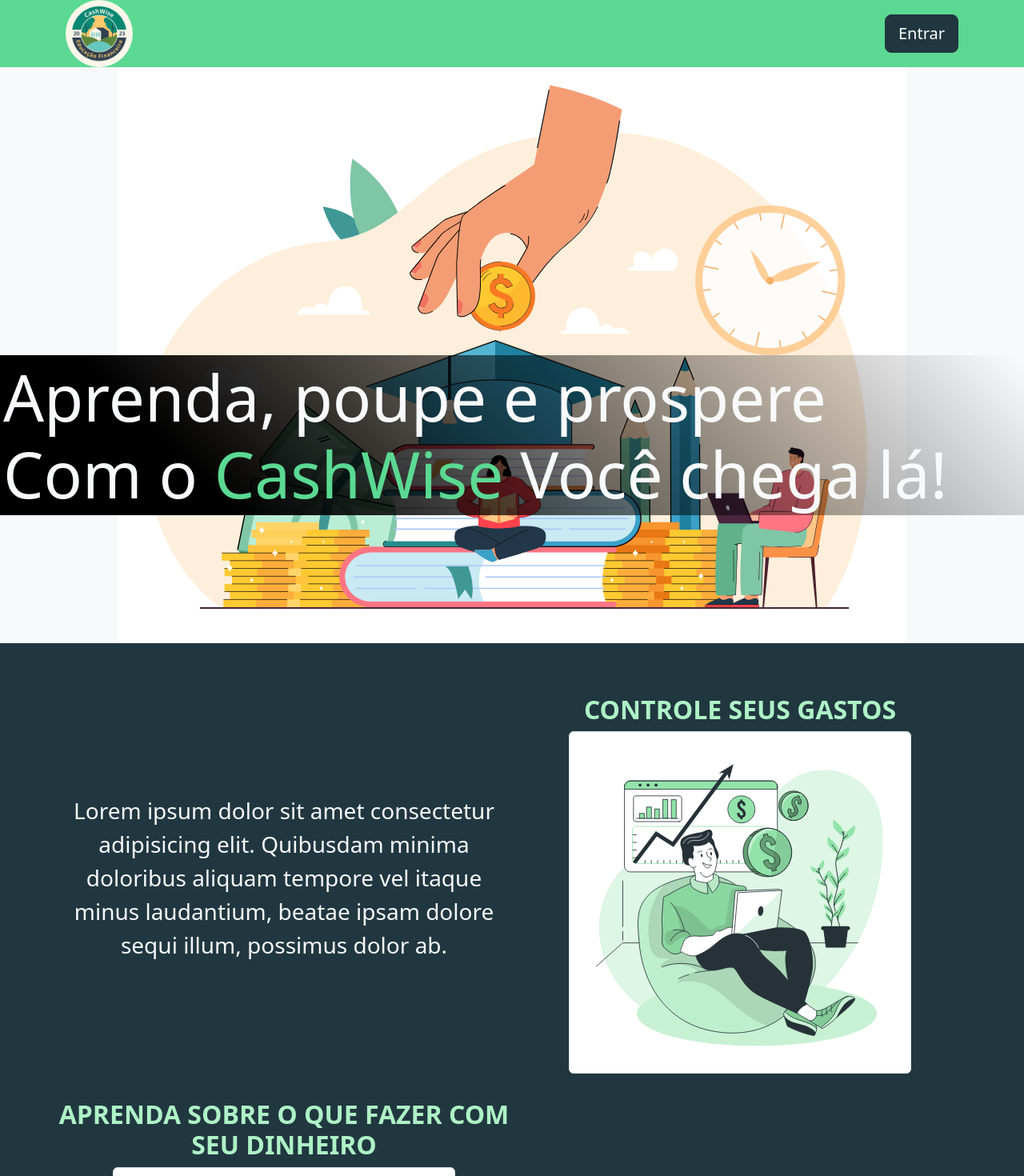
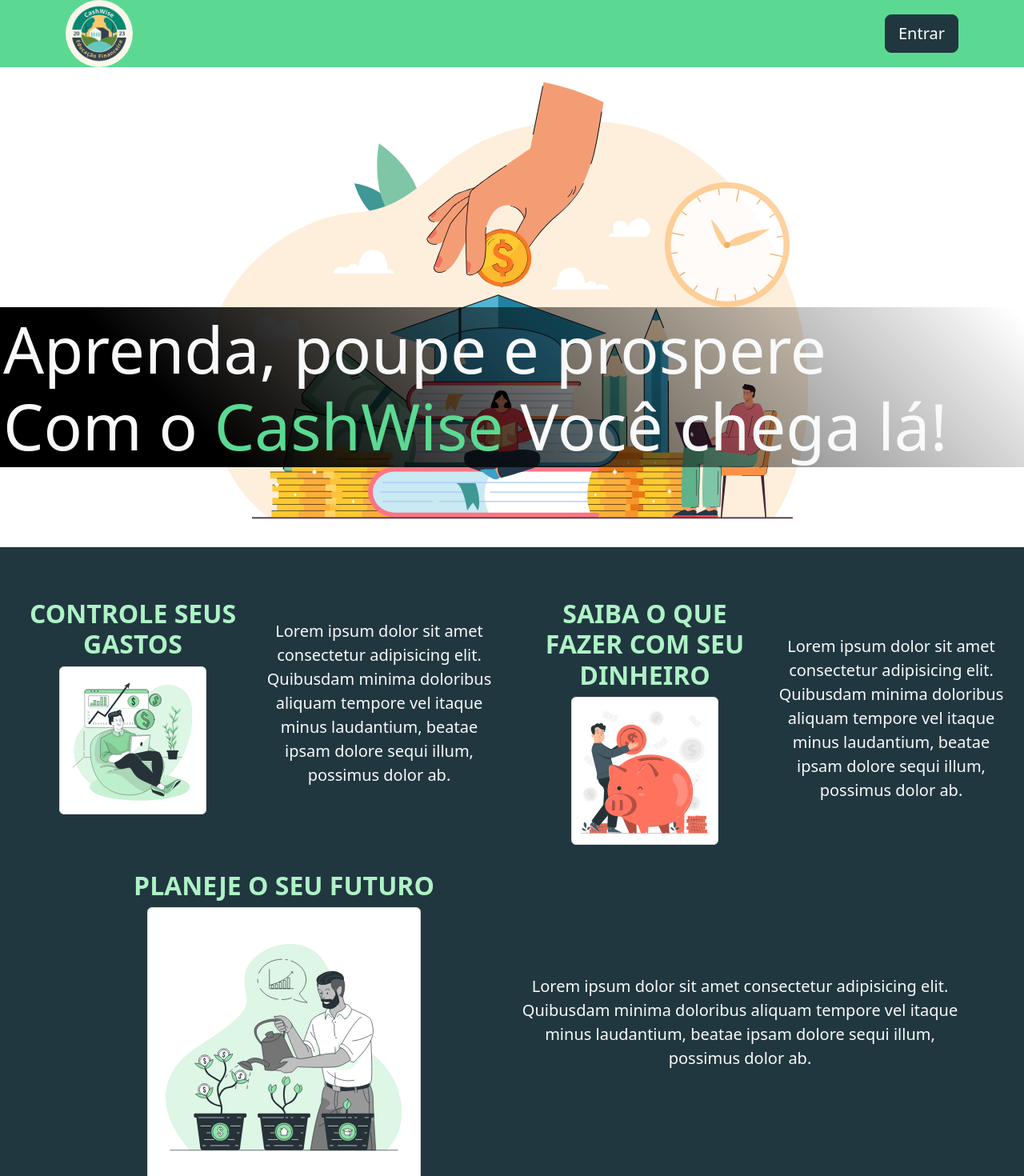
Before and after one commit to EricConceicao/CashWise, a React (Vite) app in the folder frontend/: page / in a window 1280 px wide. Shown: the top 1470 px of the page at 80% size. Built offline with nearby package versions, Linux system fonts and the light colour scheme.

Commit message:
style: Continuando a fazer a landing

```diff
--- a/frontend/src/components/layouts/Article.jsx
+++ b/frontend/src/components/layouts/Article.jsx
@@ -21,23 +21,23 @@ const Article = ({ children, title, img, alt, dir }) => {
                 {dir === 'right' ?
                 <Row className="align-items-center">
                     <Col sm={6}>
-                        <p className="fs-3">{children}</p>
+                        <p className="fs-5 mt-2">{children}</p>
                     </Col>
 
                     <Col sm={6} className="p-0">
                         <h2 className="text-uppercase text-success fw-bolder">{title}</h2>
-                        <Image width="75%" src={img} alt={alt} thumbnail />
+                        <Image width="60%" src={img} alt={alt} thumbnail />
                     </Col>
                 </Row>
                 :
                 <Row className="align-items-center">
                     <Col sm={6} className="p-0">
                         <h2 className="text-uppercase text-success fw-bolder">{title}</h2>
-                        <Image width="75%" src={img} alt={alt} thumbnail />
+                        <Image width="60%" src={img} alt={alt} thumbnail />
                     </Col>
 
                     <Col sm={6}>
-                        <p className="fs-3">{children}</p>
+                        <p className="fs-5 mt-2">{children}</p>
                     </Col>
                 </Row>
                 }
--- /dev/null
+++ b/frontend/src/components/pages/LandingPage.css
@@ -0,0 +1,16 @@
+#hero img{
+    width: 100%;
+    height: 30vh;
+}
+
+@media screen and (max-width: 480px) {
+    #hero .display-1 {
+        font-size: 1.6rem;
+    }
+}
+
+@media screen and (min-width: 768px) {
+    #hero img{
+        height: 75vh;
+    }
+}
--- a/frontend/src/components/pages/LandingPage.jsx
+++ b/frontend/src/components/pages/LandingPage.jsx
@@ -7,10 +7,12 @@ import Footer from '../layouts/Footer';
 import Container from 'react-bootstrap/Container';
 import Row from 'react-bootstrap/Row';
 import Col from 'react-bootstrap/Col';
+import Card from 'react-bootstrap/Card';
 import Navbar from 'react-bootstrap/Navbar';
 import Image from 'react-bootstrap/Image';
 import Button from 'react-bootstrap/Button';
 
+import './LandingPage.css';
 
 const LandingPage = () => {
     return (
@@ -29,8 +31,8 @@ const LandingPage = () => {
                 </Container>
             </header>
 
-            <div className='position-relative bg-light' id="hero">
-                <Image src='/img/banner-landing.svg' style={{ width: "100%", height: "90vh"}}
+            <div className='position-relative bg-ligth' id="hero">
+                <Image src='/img/banner-landing.svg'
                 alt="Desenho de aspecto educativo financeiro. Com uma mulher lendo um livro sentada em vários outros livros
                 gigantes, com dinheiro atrás. E um homem sentado em uma cadeira ao lago com um notebook." />
                 <h1
@@ -42,17 +44,23 @@ const LandingPage = () => {
 
             <main>
                 <Container fluid className="bg-secondary pt-5">
-                    <Article title="Controle seus gastos" dir="right" img="/img/menino-no-puf.svg" alt="Desenho de uma pessoa sentada em um puf com um notebook">
+                    <Row>
+                        <Col md="6">
+                            <Article title="Controle seus gastos" img="/img/menino-no-puf.svg" alt="Desenho de uma pessoa sentada em um puf com um notebook">
                                 Lorem ipsum dolor sit amet consectetur adipisicing elit. Quibusdam minima doloribus aliquam tempore vel itaque minus laudantium, beatae ipsam dolore sequi illum, possimus dolor ab.
                             </Article>
-
-                    <Article title="Aprenda sobre o que fazer com seu dinheiro" img="/img/cofrinho.svg" alt="Desenho de uma pessoa colocando moedas em um porquinho porta moedas.">
+                        </Col>
+                        <Col md="6">
+                            <Article title="Saiba o que fazer com seu dinheiro" img="/img/cofrinho.svg" alt="Desenho de uma pessoa colocando moedas em um porquinho porta moedas.">
                                 Lorem ipsum dolor sit amet consectetur adipisicing elit. Quibusdam minima doloribus aliquam tempore vel itaque minus laudantium, beatae ipsam dolore sequi illum, possimus dolor ab.
                             </Article>
-
-                    <Article title="Planeje o seu futuro" dir="right" img="/img/homi-das-plantas.svg" alt="Desenho de um homem regando plantas dando 'moedas' como frutos.">
+                        </Col>
+                        <Col md="12" lg="12">
+                            <Article title="Planeje o seu futuro" img="/img/homi-das-plantas.svg" alt="Desenho de um homem regando plantas dando 'moedas' como frutos.">
                                 Lorem ipsum dolor sit amet consectetur adipisicing elit. Quibusdam minima doloribus aliquam tempore vel itaque minus laudantium, beatae ipsam dolore sequi illum, possimus dolor ab.
                             </Article>
+                        </Col>
+                    </Row>
 
                     <div className="d-grid">
                         <Button className="w-50 mx-auto p-2 my-3 fs-4 fw-bold" size="large" variant="primary">Acesse já!</Button>
```
Lines whose indentation alone changed are shown as unchanged.
